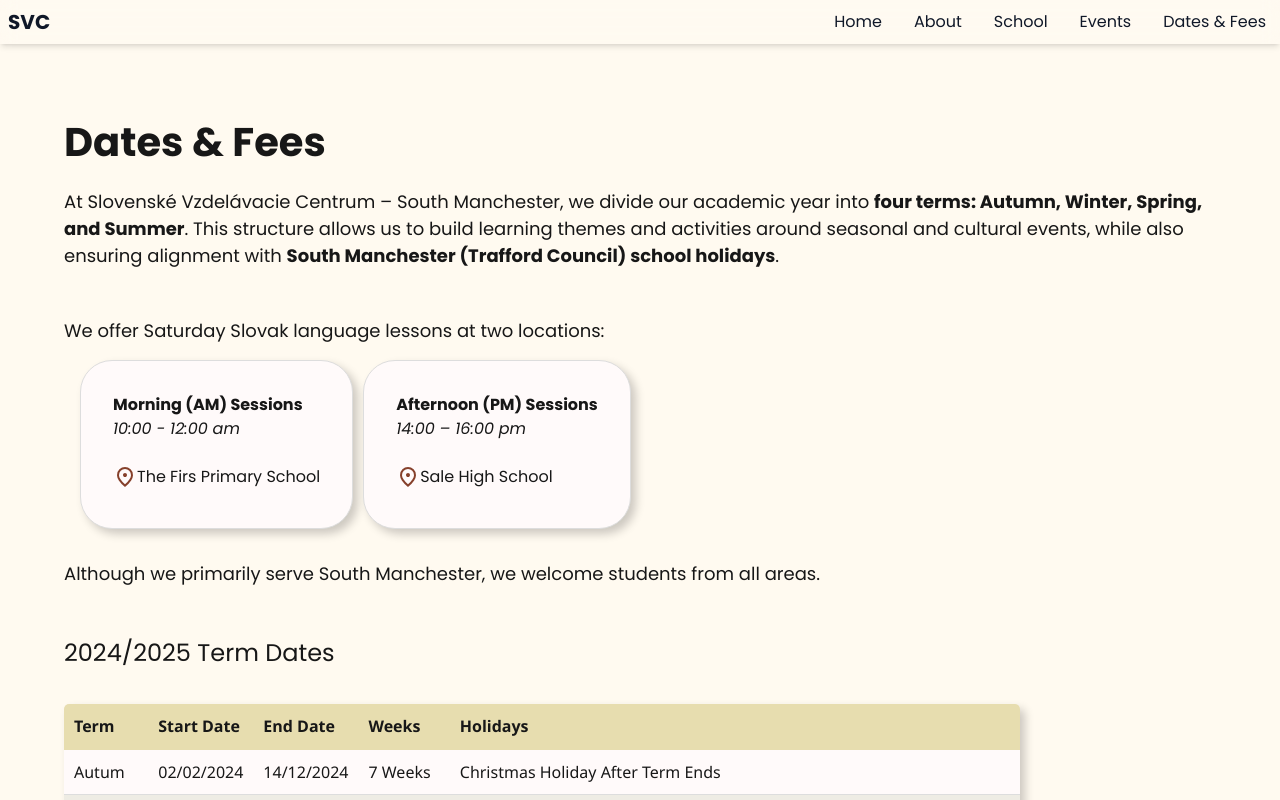
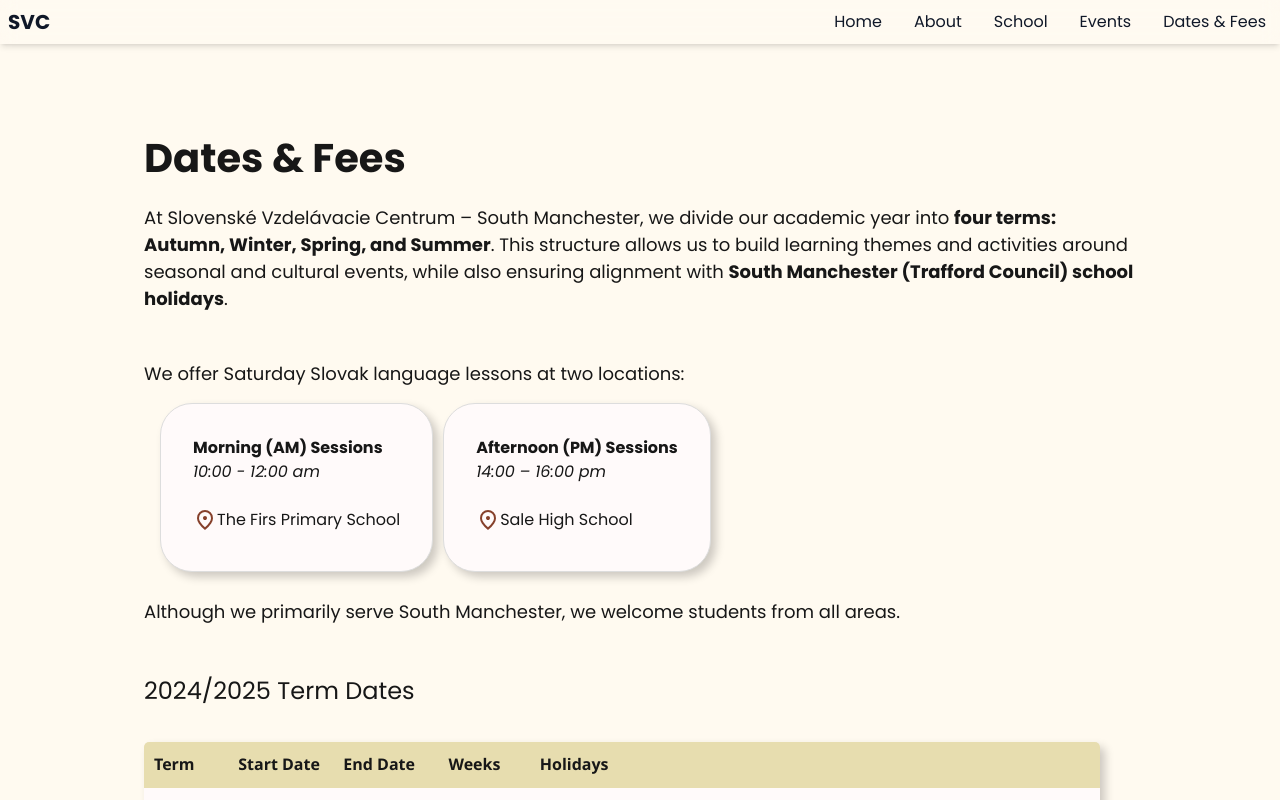
Before and after one commit to Jisin0/charity, a Next.js app: page /dates in a window 1280 px wide. Shown: the top 800 px of the page. Built offline with nearby package versions, Linux system fonts and the light colour scheme.

Commit message:
fix: containers

```diff
--- a/app/dates/page.tsx
+++ b/app/dates/page.tsx
@@ -3,13 +3,13 @@ import styles from './Dates.module.css'
 
 export default function Dates() {
   return (
+    <div className="bodyContainer">
       <div className='mainContainer'>
         <h2>Dates & Fees</h2>
         <p>
           At Slovenské Vzdelávacie Centrum – South Manchester, we divide our academic year into <b>four terms: Autumn, Winter, Spring, and Summer</b>.
           This structure allows us to build learning themes and activities around seasonal and cultural events, while also ensuring alignment with <b>South Manchester (Trafford Council) school holidays</b>.
         </p>
-
         <br/><br/>
         <p>We offer Saturday Slovak language lessons at two locations:</p>
         <div className="cardsContainer">
@@ -30,12 +30,9 @@ export default function Dates() {
             </span>
           </div>
         </div>
-
         <p>Although we primarily serve South Manchester, we welcome students from all areas.</p>
-
         <br/><br/>
         <h4>2024/2025 Term Dates</h4>
-
           <table className="datesTable">
             <thead>
               <tr>
@@ -46,7 +43,6 @@ export default function Dates() {
                 <th>Holidays</th>
               </tr>
             </thead>
-
             <tbody>
               <tr>
                 <td>Autum</td>
@@ -55,7 +51,6 @@ export default function Dates() {
                 <td>7 Weeks</td>
                 <td>Christmas Holiday After Term Ends </td>
               </tr>
-
               <tr>
                 <td>Winter</td>
                 <td>11/01/2025</td>
@@ -63,7 +58,6 @@ export default function Dates() {
                 <td>5 Weeks</td>
                 <td>February Holiday After Term Ends </td>
               </tr>
-
               <tr>
                 <td>Spring</td>
                 <td>01/03/2025</td>
@@ -71,7 +65,6 @@ export default function Dates() {
                 <td>10 Weeks</td>
                 <td>Easter Holiday (no classes 12th & 19th April) May Holiday After Term Ends </td>
               </tr>
-
               <tr>
                 <td>Summer</td>
                 <td>07/06/2025</td>
@@ -81,34 +74,22 @@ export default function Dates() {
               </tr>
             </tbody>
           </table>
-
-
           <b>Note</b>: Term dates align with Trafford Council school holidays where possible, though some variations may apply.<br/><br/>
-
         <h3>Fees and Payment Options</h3>
-
         <p>We offer two flexible payment options: <b>Term Fees</b> for committed learners and a <b>Pay-As-You-Go</b> option for families who prefer flexibility.</p>
-
         <br/><br/>
-
         <h4>Term Fees</h4>
-
         <p>· <b>Autumn Term</b> (7 weeks): £84</p>
         <p>· <b>Winter Term</b> (5 weeks): £60</p>
         <p>· <b>Spring Term</b> (10 weeks): £120</p>
         <p>· <b>Summer Term</b> (6 weeks): £72</p>
-
         <br/>
         <p><b>Sibling Discount</b>: Each additional sibling receives a 25% discount.</p>
-
         <br/><br/>
         <h4>Pay-As-You-Go Option</h4>
-
         <p>For families who prefer flexibility, we offer a <b>Pay-As-You-Go</b> option:</p>
-
         · <b>Price per session</b>: £13 per Saturday <br/>
         · <b>Sibling Discount</b>: Each additional sibling receives a 25% discount on their session fee. <br/>
-
         <h5>Example of Fees for Siblings:</h5>
         <p>
           First Child: £13 <br/>
@@ -117,12 +98,10 @@ export default function Dates() {
           Third Child (25% Discount): £9.75 <br/>
           <b>Total for Three Siblings</b>: £32.50
         </p>
-
         <h3>Monthly Membership (Coming Soon!)</h3>
-
         <p>We are currently developing a <b>monthly membership plan</b> to provide additional <b>flexibility and benefits</b>. More details will be available soon.</p>
-
         <p>For payment details, sibling discounts, or any queries, <b>please contact us.</b></p>
+      </div>
     </div>
   )
 }
--- a/app/globals.css
+++ b/app/globals.css
@@ -275,6 +275,7 @@ h5 {
 
 .bodyContainer {
     margin: 5rem;
+    margin-top: 1rem;
 }
 
 .mainContainer ul {
```
Lines whose indentation alone changed are shown as unchanged.
